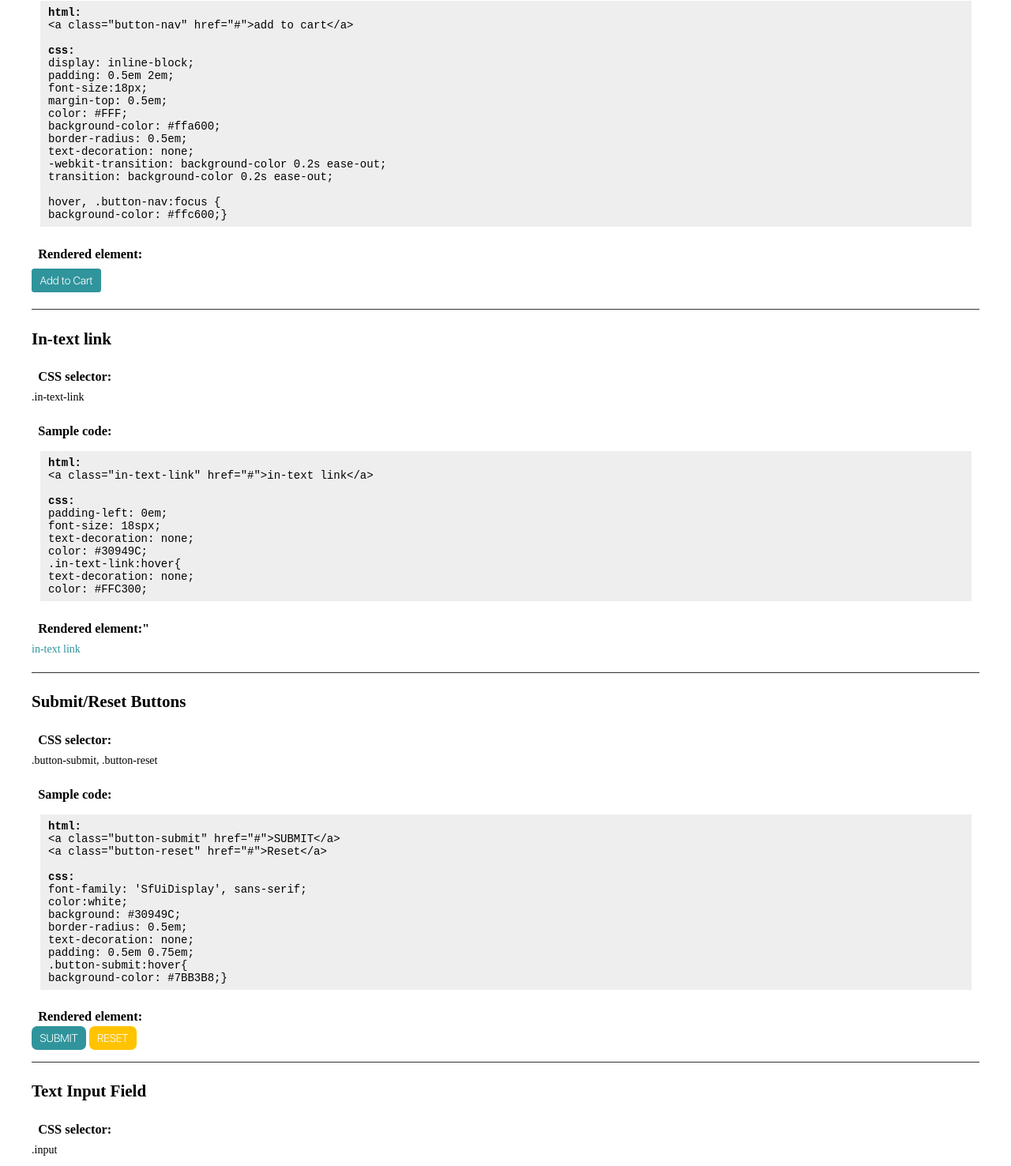
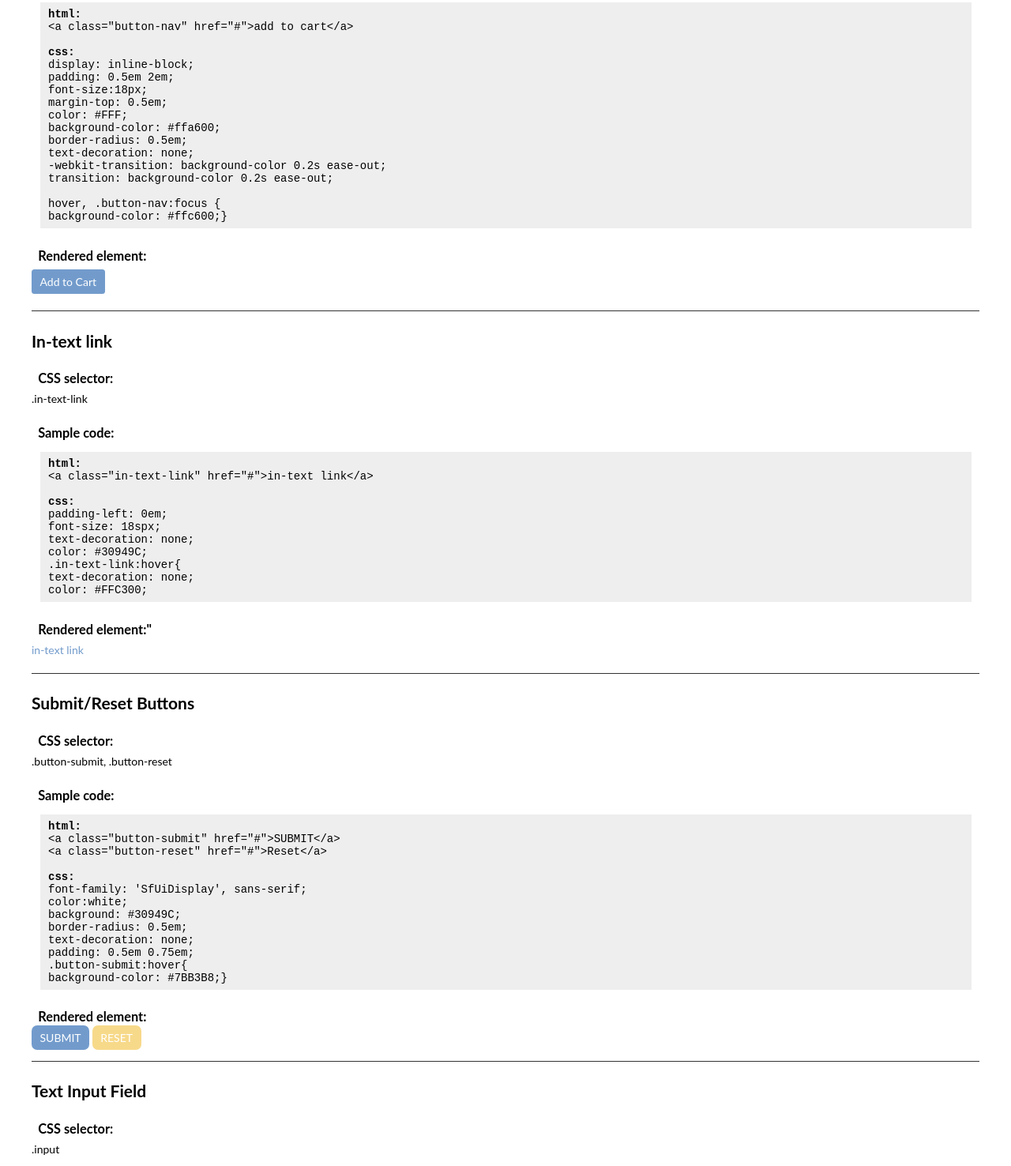
Before and after one commit to cindyc1021/IAT339-P02, a plain HTML site: page P01 STYLE GUIDE/styleguide.html in a window 1280 px wide. Shown: the part 318-1794 px from the top of the page at 79% size. Drawn offline with Linux system fonts and the light colour scheme.

Commit message:
updated code

```diff
--- a/P01 STYLE GUIDE/css/font.css
+++ b/P01 STYLE GUIDE/css/font.css
@@ -1,15 +1,15 @@
 @font-face {
-	font-family: 'SfUiDisplay';
+	font-family: "Lato"
 	font-weight: normal;
 	font-style: normal;
-	src: url('../FONT/SF-UI-Display-Regular.otf');
+
 
 }
 
 @font-face {
-	font-family: 'SfUiDisplay';
+	font-family: "Lato";
 	font-weight: lighter;
 	font-style: normal;
-	src: url('../FONT/SF-UI-Display-Light.otf');
+
 
 }
--- a/P01 STYLE GUIDE/css/main.css
+++ b/P01 STYLE GUIDE/css/main.css
@@ -3,7 +3,7 @@
   Default styling for the style guide
 */
 body {
-  font-family: 'SfUiDisplay' sans-serif;
+  font-family: "Lato", sans-serif;
   padding: 2rem;
   font-size: 14px;
 }
@@ -47,11 +47,11 @@ section code {
 
 /* Styling for the navigation button */
 .button-nav {
-  font-family: 'SfUiDisplay', sans-serif;
+  font-family: "Lato", sans-serif;
   display: inline-block;
   padding: 0.5em 0.75em;
   color: #FFF;
-  background-color: #30949C;
+  background-color: #729bcc;
   border-radius: 0.25em;
   text-decoration: none;
   -webkit-transition: background-color 0.2s ease-out;
@@ -59,14 +59,14 @@ section code {
 }
 
 .button-nav:hover, .button-nav:focus {
-  background-color: #7BB3B8;
+  background-color: #94b0d1 ;
 }
 
 .in-text-link{
   padding-left: 0em;
   font-size: 18spx;
   text-decoration: none;
-  color: #30949C;
+  color: #729bcc;
 }
 
 .in-text-link:hover{
@@ -76,25 +76,27 @@ section code {
 }
 
 .button-submit{
-  font-family: 'SfUiDisplay', sans-serif;
+  font-family: "Lato", sans-serif;
   color:white;
-  background: #30949C;
+  background: #729bcc;
   border-radius: 0.5em;
   text-decoration: none;
   padding: 0.5em 0.75em;
+  transition: background-color 0.2s ease-out;
 }
 
 .button-submit:hover{
-  background-color: #7BB3B8;
+  background-color: #94b0d1;
 }
 
 .button-reset{
-  font-family: 'SfUiDisplay', sans-serif;
+  font-family: "Lato", sans-serif;
   color:white;
-  background: #FFC300;
+  background: #f7d98a;
   border-radius: 0.5em;
   text-decoration: none;
   padding: 0.5em 0.75em;
+  transition: background-color 0.2s ease-out;
 
 }
 
@@ -109,9 +111,10 @@ section code {
 
 .main-navigation{
   margin: 1em;
-  color: #30949C;
+  color: #729bcc;
   text-decoration: none;
   font-size: 16px;
+  transition: color 0.2s ease-out;
 }
 
 .main-navigation:hover{
@@ -133,7 +136,7 @@ section code {
 }
 
 .button-color1{
-  background-color: #30949C;
+  background-color: #729bcc;
   display: inline-block;
   padding: 2em 2em;
   font-size: 16px;
@@ -143,7 +146,7 @@ section code {
 }
 
 .button-color2{
-  background-color: #7BB3B8;
+  background-color: #94b0d1;
   display: inline-block;
   padding:2em 2em;
   font-size: 16px;
@@ -170,7 +173,7 @@ section code {
   text-decoration: none;
 }
 .button-color5{
-  background-color: #FFC300;
+  background-color: #f7d98a;
   display: inline-block;
   padding: 2em 2em;
   font-size: 16px;
--- a/P01 STYLE GUIDE/styleguide.html
+++ b/P01 STYLE GUIDE/styleguide.html
@@ -290,11 +290,11 @@
 
       <section>
         <h2> Website colour swatches</h2>
-        <span class="button-color1">#30949C</span>
-        <span class="button-color2">#7BB3B8</span>
+        <span class="button-color1">#729bcc</span>
+        <span class="button-color2">#94b0d1</span>
         <span class="button-color3">#E4EFEF</span>
         <span class="button-color4">#B8C1C1</span>
-        <span class="button-color5">#FFC300</span>
+        <span class="button-color5">#f7d98a</span>
         <span class="button-color6">#FFFFFF</span>
 
       </section>
```
